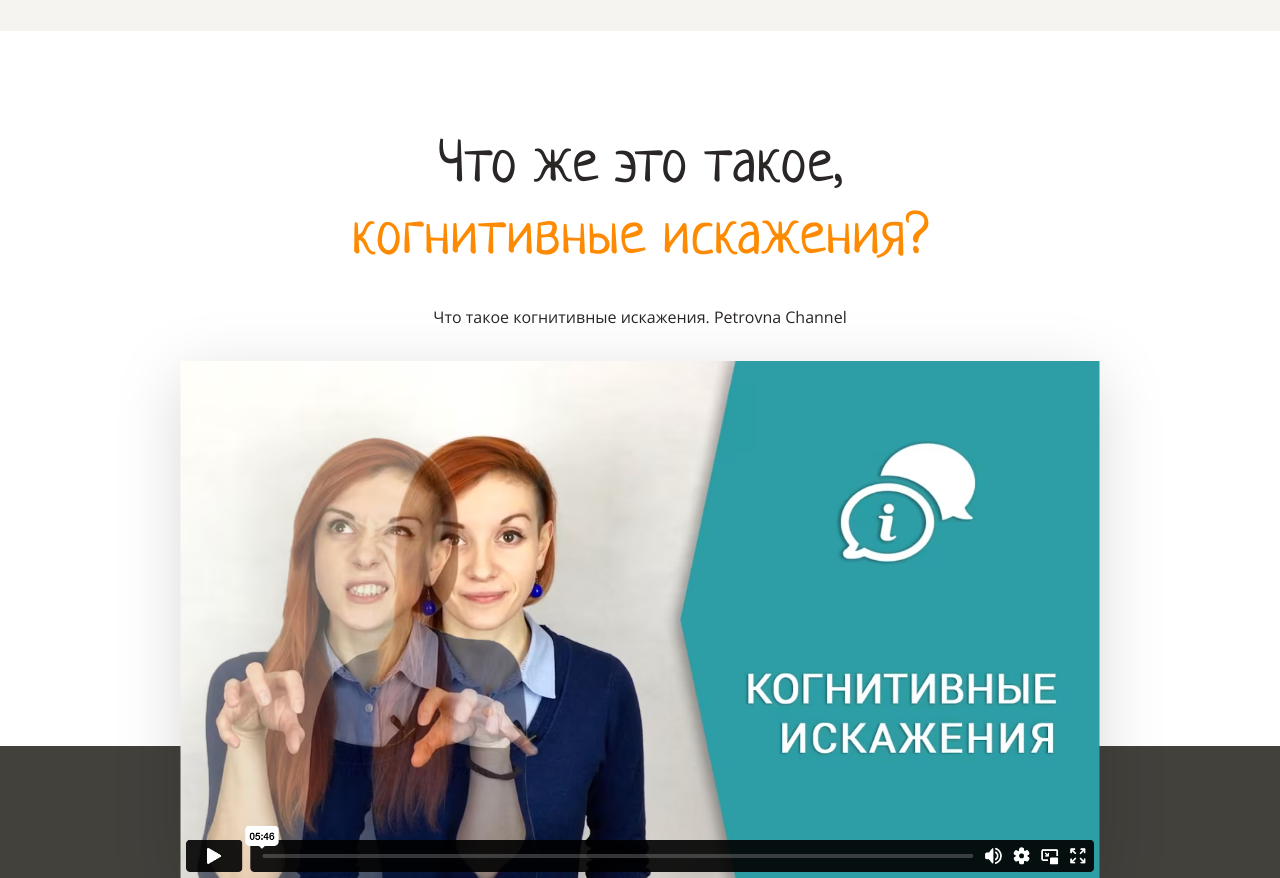
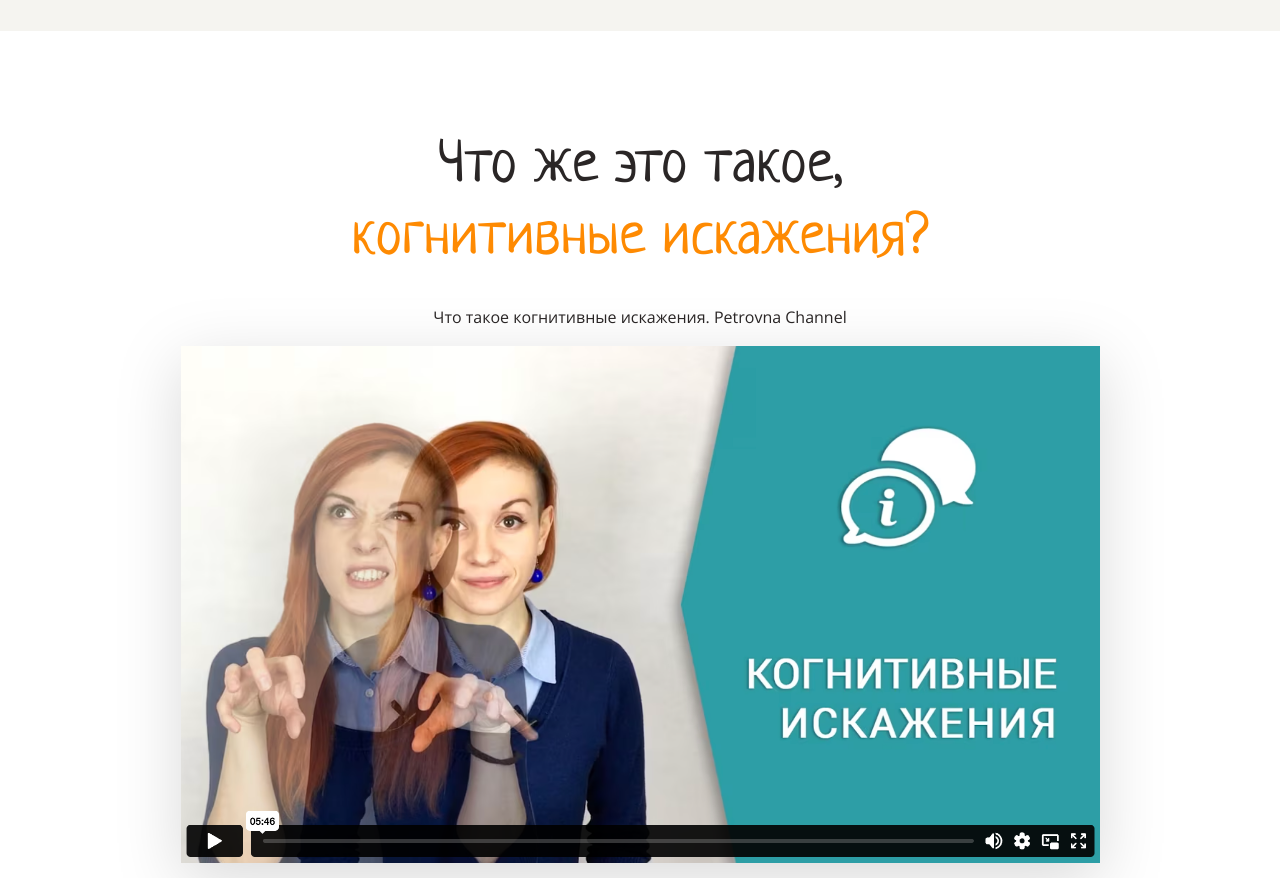
Before and after one commit to TanyaAl/layout-designer-project-58, a website: page src/index.html in a window 1280 px wide. Shown: the part 880-1758 px from the top of the page. Drawn offline with Linux system fonts and the light colour scheme.

Commit message:
fixPreview

```diff
--- a/src/index.html
+++ b/src/index.html
@@ -45,7 +45,7 @@
     </header>
     <main id="main">
         <section id="preview-image" class="preview-image white-background">
-            <div class="content">
+            <div class="content container-preview">
                 <h2 class="section-title">
                     <span class="black-text">Что же это такое,</span><br>
                     когнитивные
--- a/src/styles/style.css
+++ b/src/styles/style.css
@@ -132,22 +132,32 @@ label {
     color: inherit;
 }
 
+#preview-image {
+    margin-bottom: 100px;
+}
+
 .preview-image {
-    position: relative;
+    /* position: relative; */
     display: flex;
     flex-direction: column;
     align-items: center;
     /* min-height: 814px; */
+    z-index: 0;
 }
 
 #preview-image img {
-    position: absolute;
-    left: 50%;
-    transform: translateX(-50%);
-    top: 230px;
+    /* position: absolute; */
+    /* left: 50%; */
+    /* transform: translateX(-50%); */
+    /* top: 230px; */
+    /* margin-bottom: 16px; */
     height: 517px;
     width: 919px;
     filter: drop-shadow(0 16px 32px rgba(0 0 0 / 15%));
+}
+
+.container-preview {
+    margin-bottom: 116px;
 }
 
 .section-title {
@@ -161,9 +171,10 @@ label {
 }
 
 #navigation {
-    margin-top: 300px;
+    margin-top: -100px;
     padding-top: 100px;
     padding-bottom: 100px;
+    /* z-index: 1; */
 }
 
 .navigation {
@@ -357,7 +368,6 @@ section img {
 .footer-links {
     text-align: center;
     margin-top: 60px;
-    margin-bottom: 100px;
 }
 
 .footer-text {
```
